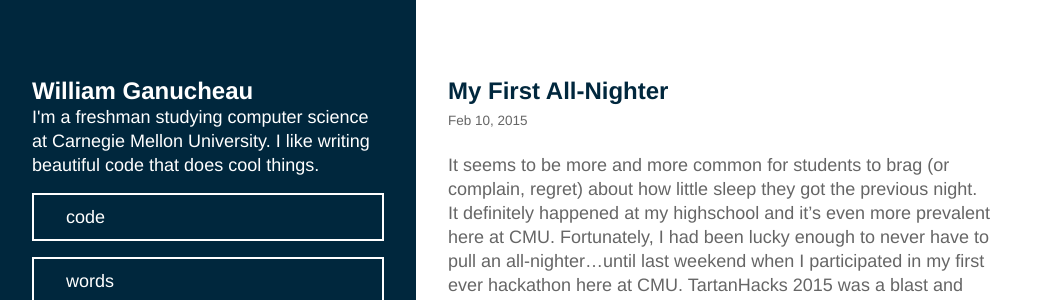
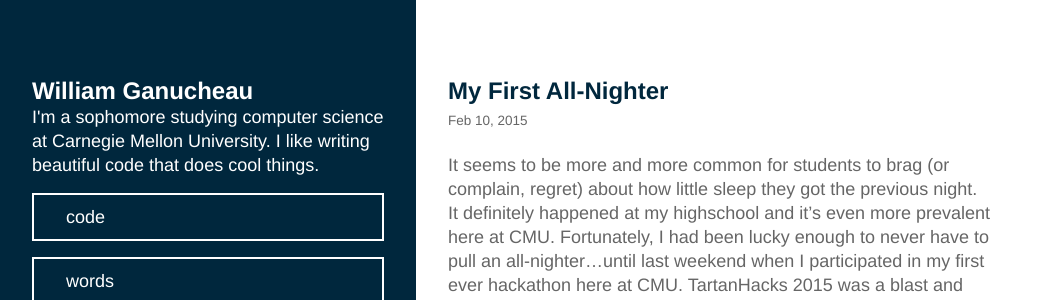
Before and after one commit to williamg/williamg.github.io, a Jekyll site: the page built from _posts/2015-02-09-my-first-all-nighter.md, in a window 1280 px wide. Shown: the part 155-455 px from the top of the page, without its empty margins (0-1055 px from the left). Built offline with Jekyll 4.4.1, drawn with Linux system fonts in a browser that asks for light colours.

Commit message:
I'm a sophomore now!

```diff
--- a/_config.yml
+++ b/_config.yml
@@ -2,7 +2,7 @@
 title: William Ganucheau
 #email: williamg.online@gmail.com
 description: > # this means to ignore newlines until "baseurl:"
-  I'm a freshman studying computer science at Carnegie Mellon University. I like
+  I'm a sophomore studying computer science at Carnegie Mellon University. I like
   writing beautiful code that does cool things.
 baseurl: ""
 url: "http://williamg.me" # the base hostname & protocol for your site
```
